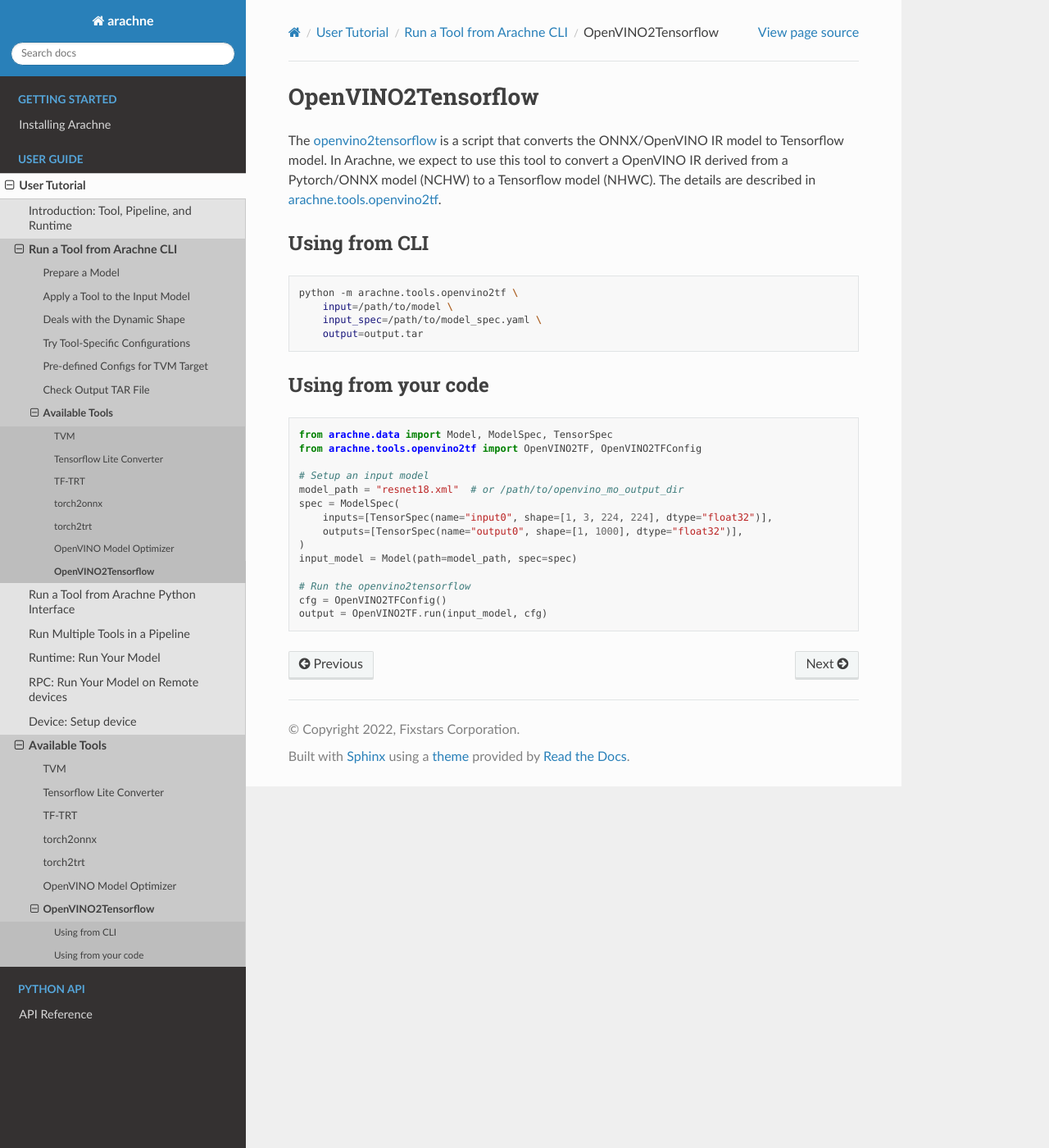
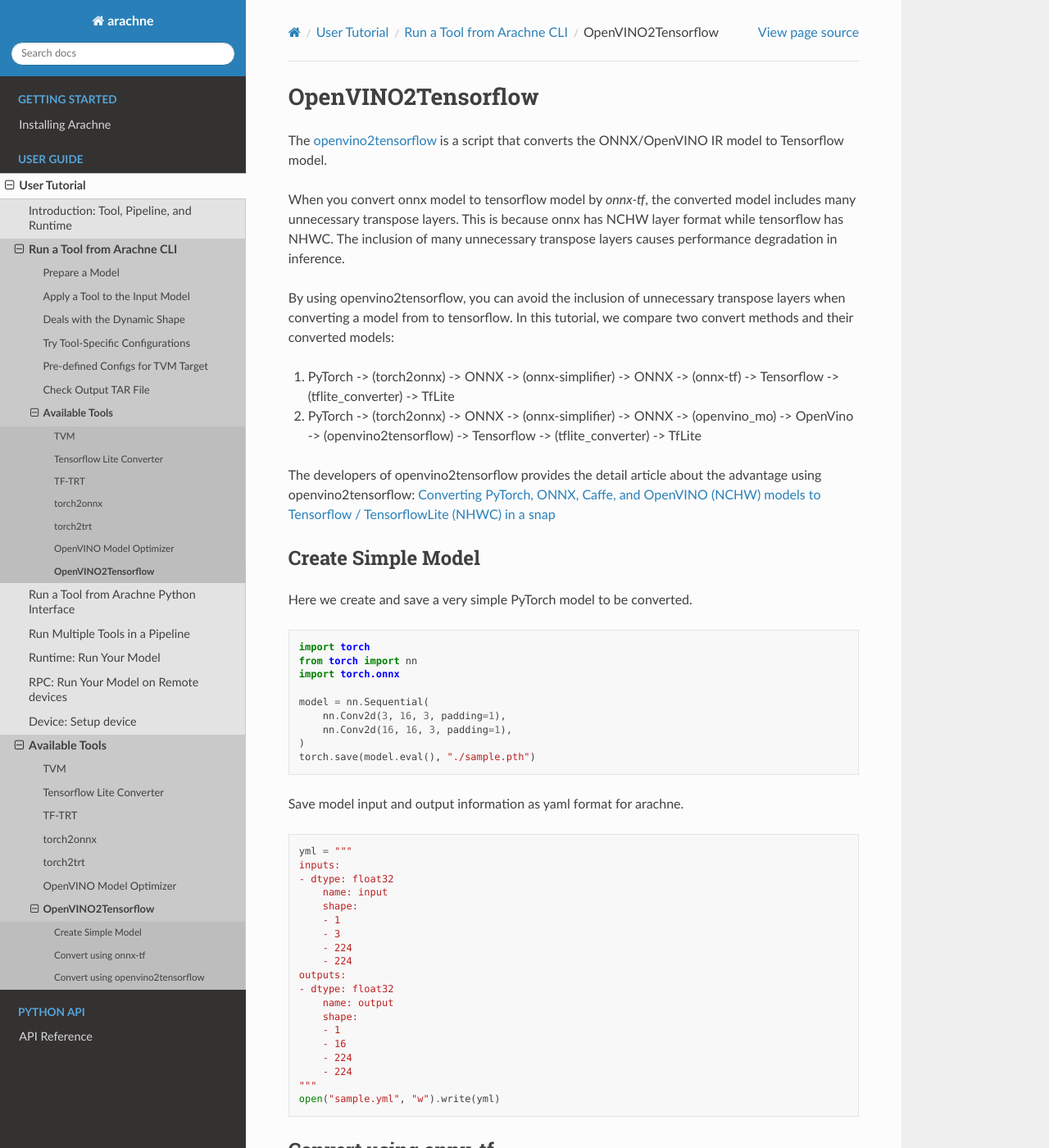
Before and after one commit to fixstars/arachne, a Sphinx documentation site: the page built from docs/tutorials/tools/openvino2tf.rst, in a window 1280 px wide and 1400 px high. Shown: the whole window at 82% size. Built offline with Sphinx 7.4.7 and the Read the Docs theme 2.0.0, drawn with Linux system fonts in a browser that asks for light colours; some of the changed text lies outside the part shown.

Commit message:
Fixed to the same content as jupyter notebook

```diff
--- a/docs/tutorials/tools/openvino2tf.rst
+++ b/docs/tutorials/tools/openvino2tf.rst
@@ -1,37 +1,155 @@
+.. _tutorials_openvino2tf:
+
 OpenVINO2Tensorflow
 ===================
 
 The `openvino2tensorflow <https://github.com/PINTO0309/openvino2tensorflow>`_ is a script that converts the ONNX/OpenVINO IR model to Tensorflow model.
-In Arachne, we expect to use this tool to convert a OpenVINO IR derived from a Pytorch/ONNX model (NCHW) to a Tensorflow model (NHWC).
-The details are described in :ref:`arachne.tools.openvino2tf <api-tools-openvino2tf>`.
 
-Using from CLI
---------------
+When you convert onnx model to tensorflow model by `onnx-tf`, the converted model includes many unnecessary transpose layers. This is because onnx has NCHW layer format while tensorflow has NHWC.
+The inclusion of many unnecessary transpose layers causes performance degradation in inference.
+
+By using openvino2tensorflow, you can avoid the inclusion of unnecessary transpose layers when converting a model from to tensorflow.
+In this tutorial, we compare two convert methods and their converted models:
+
+1. PyTorch -> (torch2onnx) -> ONNX -> (onnx-simplifier) -> ONNX -> (onnx-tf) -> Tensorflow -> (tflite_converter) -> TfLite
+2. PyTorch -> (torch2onnx) -> ONNX -> (onnx-simplifier) -> ONNX -> (openvino_mo) -> OpenVino -> (openvino2tensorflow) -> Tensorflow -> (tflite_converter) -> TfLite
+
+The developers of openvino2tensorflow provides the detail article about the advantage using openvino2tensorflow: `Converting PyTorch, ONNX, Caffe, and OpenVINO (NCHW) models to Tensorflow / TensorflowLite (NHWC) in a snap <https://qiita.com/PINTO/items/ed06e03eb5c007c2e102>`_
+
+
+Create Simple Model
+-------------------
+Here we create and save a very simple PyTorch model to be converted.
+
+.. code::  python
+
+    import torch
+    from torch import nn
+    import torch.onnx
+
+    model = nn.Sequential(
+        nn.Conv2d(3, 16, 3, padding=1),
+        nn.Conv2d(16, 16, 3, padding=1),
+    )
+    torch.save(model.eval(), "./sample.pth")
+
+Save model input and output information as yaml format for arachne.
+
+.. code:: python
+
+    yml = """
+    inputs:
+    - dtype: float32
+        name: input
+        shape:
+        - 1
+        - 3
+        - 224
+        - 224
+    outputs:
+    - dtype: float32
+        name: output
+        shape:
+        - 1
+        - 16
+        - 224
+        - 224
+    """
+    open("sample.yml", "w").write(yml)
+
+Convert using onnx-tf
+---------------------
+
+You can apply multiple tools in sequence with :code:`arachne.pipeline`.
+Models are converted in the following order:
+PyTorch -> (torch2onnx) -> ONNX -> (onnx-simplifier) -> ONNX -> (onnx-tf) -> Tensorflow -> (tflite_converter) -> TfLite
 
 .. code:: bash
 
-    python -m arachne.tools.openvino2tf \
-        input=/path/to/model \
-        input_spec=/path/to/model_spec.yaml \
-        output=output.tar
+    python -m arachne.driver.pipeline \
+    +pipeline=[torch2onnx,onnx_simplifier,onnx_tf,tflite_converter] \
+    input=./sample.pth \
+    output=./pipeline1.tar \
+    input_spec=./sample.yml
 
+Extract tarfile and see network structure of the converted tflite model.
+You can visualize model structure in netron: :code:`netron ./pipeline1/model_0.tflite`.
 
-Using from your code
-----------------------
+.. code:: bash
+
+    mkdir -p pipeline1 && tar xvf pipeline1.tar -C ./pipeline1
 
 .. code:: python
 
-    from arachne.data import Model, ModelSpec, TensorSpec
-    from arachne.tools.openvino2tf import OpenVINO2TF, OpenVINO2TFConfig
+    import tensorflow as tf
 
-    # Setup an input model
-    model_path = "resnet18.xml"  # or /path/to/openvino_mo_output_dir
-    spec = ModelSpec(
-        inputs=[TensorSpec(name="input0", shape=[1, 3, 224, 224], dtype="float32")],
-        outputs=[TensorSpec(name="output0", shape=[1, 1000], dtype="float32")],
-    )
-    input_model = Model(path=model_path, spec=spec)
+    def list_layers(model_path):
+        interpreter = tf.lite.Interpreter(model_path)
+        layer_details = interpreter.get_tensor_details()
+        interpreter.allocate_tensors()
 
-    # Run the openvino2tensorflow
-    cfg = OpenVINO2TFConfig()
-    output = OpenVINO2TF.run(input_model, cfg)
+        for layer in layer_details:
+            print("Layer Name: {}".format(layer['name']))
+
+    list_layers("./pipeline1/model_0.tflite")
+
+.. code::
+
+    Layer Name: serving_default_input.1:0
+    Layer Name: transpose_2/perm
+    Layer Name: transpose_1/perm
+    Layer Name: Const
+    Layer Name: convolution
+    Layer Name: convolution_1
+    Layer Name: Add;convolution_1;convolution;Const_1
+    Layer Name: Add_1;convolution_1;Const_3
+    Layer Name: Pad
+    Layer Name: transpose_1
+    Layer Name: Add;convolution_1;convolution;Const_11
+    Layer Name: transpose_2
+    Layer Name: Pad_1
+    Layer Name: transpose_4
+    Layer Name: Add_1;convolution_1;Const_31
+    Layer Name: PartitionedCall:0
+
+We have confirmed that the transpose layer is unexpectedly included.
+
+Convert using openvino2tensorflow
+---------------------------------
+Next, try the second conversion method using openvino2tensorflow.
+Models are converted in the following order:
+PyTorch -> (torch2onnx) -> ONNX -> (onnx-simplifier) -> ONNX -> (openvino_mo) -> OpenVino -> (openvino2tensorflow) -> Tensorflow -> (tflite_converter) -> TfLite
+
+.. code:: bash
+
+    python -m arachne.driver.pipeline \
+    +pipeline=[torch2onnx,onnx_simplifier,openvino_mo,openvino2tf,tflite_converter] \
+    input=./sample.pth \
+    output=./pipeline2.tar \
+    input_spec=./sample.yml
+
+Extract tarfile and see network structure of the converted tflite model.
+You can visualize model structure in netron: :code:`netron ./pipeline2/model_0.tflite`.
+
+.. code:: bash
+
+    mkdir -p pipeline2 && tar xvf pipeline2.tar -C ./pipeline2
+
+.. code:: python
+
+    list_layers("./pipeline2/model_0.tflite")
+
+.. code::
+
+    Layer Name: serving_default_input_1:0
+    Layer Name: model/zero_padding2d/Pad/paddings
+    Layer Name: model/conv2d/Conv2D
+    Layer Name: model/conv2d_1/Conv2D
+    Layer Name: model/tf.math.add/Add;model/conv2d_1/Conv2D;model/conv2d/Conv2D;model/tf.math.add/Add/y
+    Layer Name: model/tf.math.add_1/Add;model/conv2d_1/Conv2D;model/tf.math.add_1/Add/y
+    Layer Name: model/zero_padding2d/Pad
+    Layer Name: model/tf.math.add/Add;model/conv2d_1/Conv2D;model/conv2d/Conv2D;model/tf.math.add/Add/y1
+    Layer Name: model/zero_padding2d_1/Pad
+    Layer Name: StatefulPartitionedCall:0
+
+We have confirmed that the transpose layer is NOT included.
--- a/docs/tutorials/tools/openvino_mo.rst
+++ b/docs/tutorials/tools/openvino_mo.rst
@@ -1,7 +1,8 @@
 OpenVINO Model Optimizer
 ========================
 The `OpenVINO Model Optimizer <https://docs.openvino.ai/latest/openvino_docs_MO_DG_Deep_Learning_Model_Optimizer_DevGuide.html>`_ is a command line tool that converts the various kinds of DNN models to the OpenVINO Intermediate Representation (IR).
-We expect to use this tool for an intermidiate step for converting a Pytorch/ONNX model (NCHW) to a Tensorflow model (NHWC) without incurring many transpose operators.
+We expect to use this tool for an intermidiate step for converting a Pytorch/ONNX model (NCHW) to a Tensorflow model (NHWC) without incurring many transpose operators. An example of the conversion step is described at :ref:`tutorials/tools/openvino2tensorflow <tutorials_openvino2tf>`.
+
 The details are described in :ref:`arachne.tools.openvino_mo <api-tools-openvino-mo>`.
 
 Using from CLI
```
